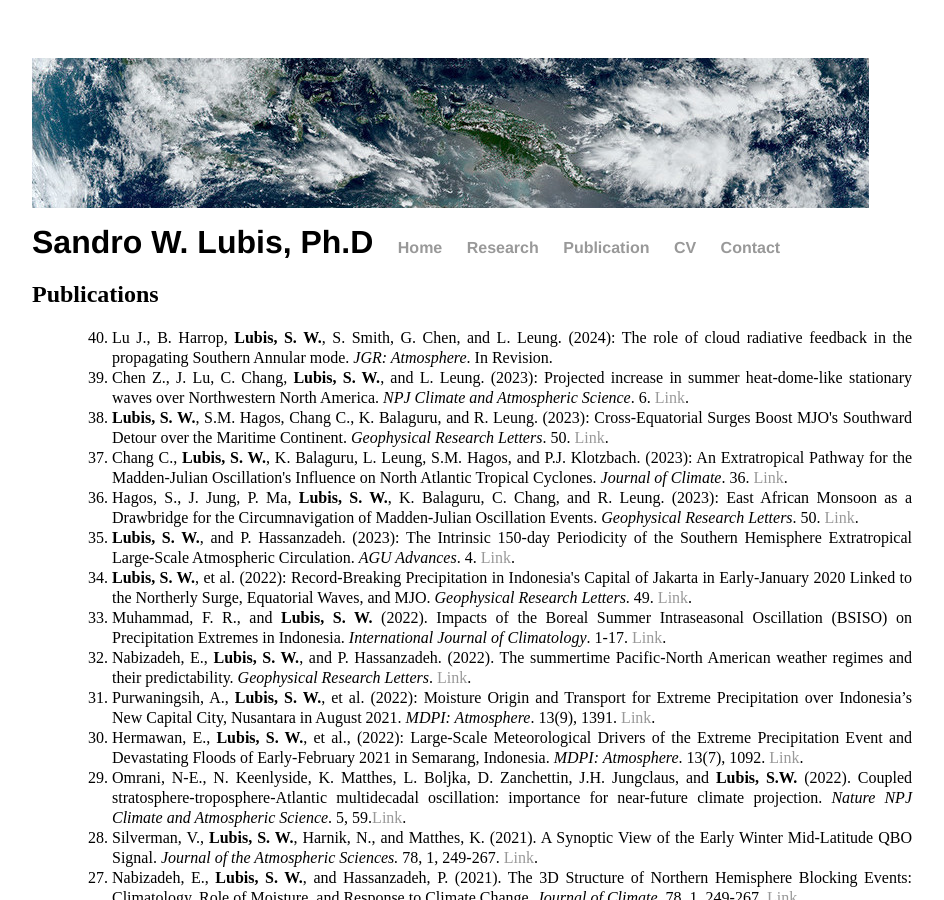
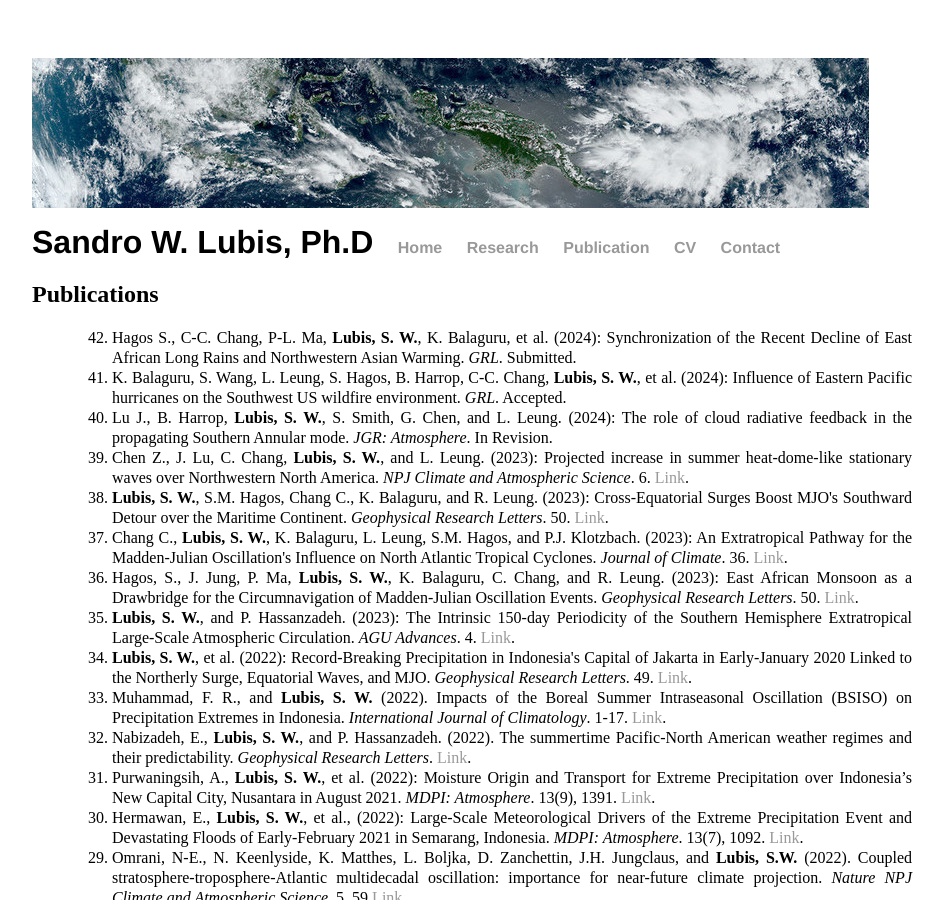
Before and after one commit to sandrolubis/sandrolubis.github.io, a Jekyll site: the page built from publication/index.html, in a window 1280 px wide and 900 px high. Shown: the whole window, without its empty margins (276-1220 px from the left). Built offline with Jekyll 4.4.1, drawn with Linux system fonts in a browser that asks for light colours.

Commit message:
Update index.html

```diff
--- a/publication/index.html
+++ b/publication/index.html
@@ -7,6 +7,8 @@
 	<h2>Publications</h2>
 	<ol style="line-height:1.25; text-align:justify;">
 	<ol reversed>
+		<li> Hagos S., C-C. Chang, P-L. Ma, <b>Lubis, S. W.</b>, K. Balaguru, et al. (2024): Synchronization of the Recent Decline of East African Long Rains and Northwestern Asian Warming. <i>GRL</i>. Submitted.</li>
+		<li> K. Balaguru, S. Wang, L. Leung, S. Hagos, B. Harrop, C-C. Chang, <b>Lubis, S. W.</b>, et al. (2024): Influence of Eastern Pacific hurricanes on the Southwest US wildfire environment. <i>GRL</i>. Accepted.</li>
 		<li> Lu J., B. Harrop, <b>Lubis, S. W.</b>, S. Smith, G. Chen, and L. Leung. (2024): The role of cloud radiative feedback in the propagating Southern Annular mode. <i>JGR: Atmosphere</i>. In Revision.</li>
 		<li> Chen Z., J. Lu, C. Chang, <b>Lubis, S. W.</b>, and L. Leung. (2023): Projected increase in summer heat-dome-like stationary waves over Northwestern North America. <i>NPJ Climate and Atmospheric Science</i>. 6. <a href="https://doi.org/10.1038/s41612-023-00511-2">Link</a>.</li>
 		<li><b>Lubis, S. W.</b>, S.M. Hagos, Chang C., K. Balaguru,  and R. Leung. (2023): Cross-Equatorial Surges Boost MJO's Southward Detour over the Maritime Continent. <i>Geophysical Research Letters</i>. 50. <a href="https://doi.org/10.1029/2023GL104770">Link</a>.</li>
```
